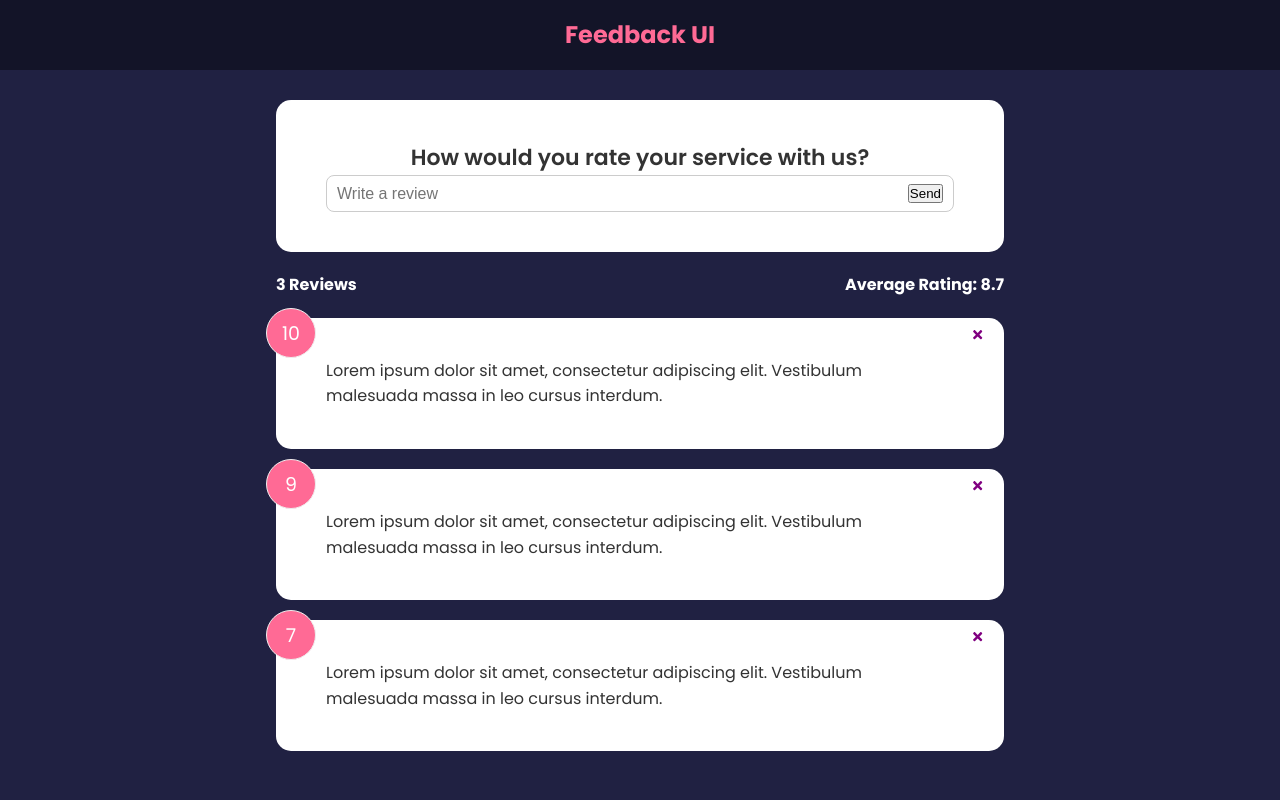
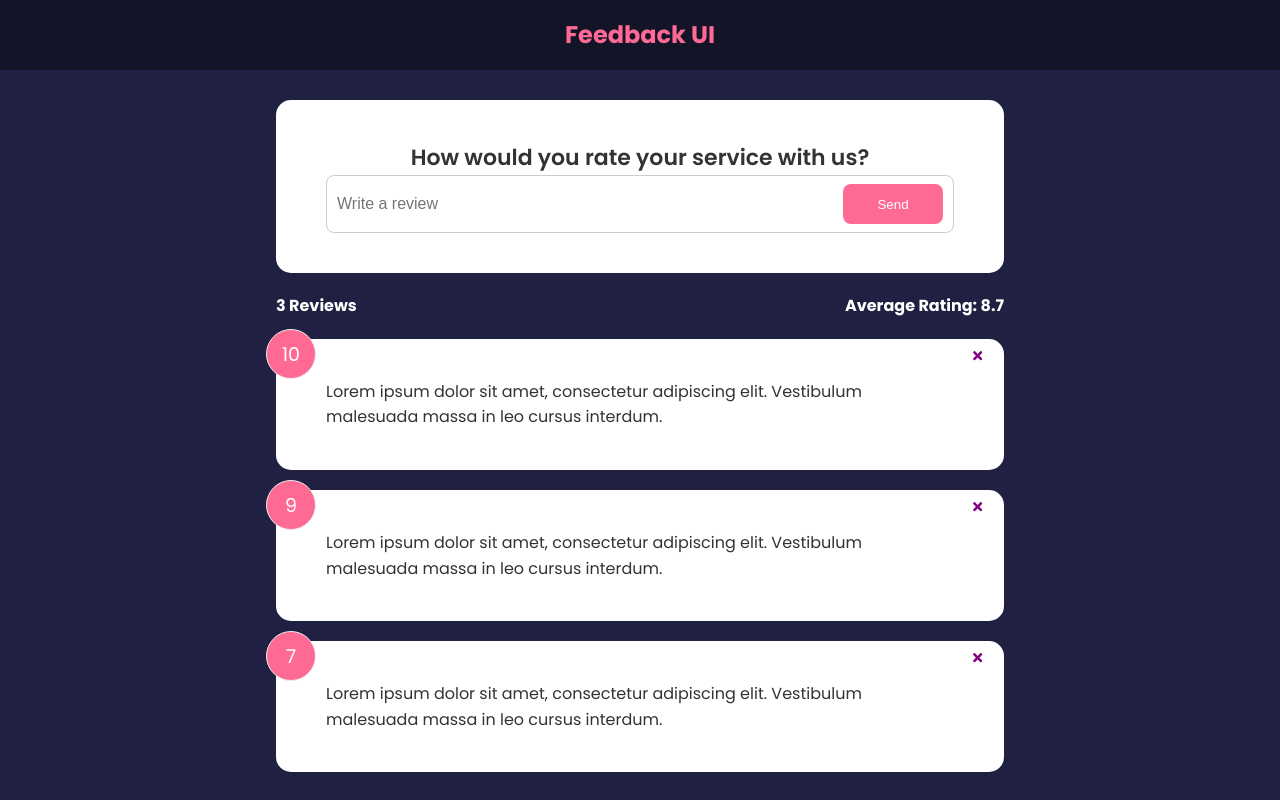
Before and after one commit to scdouble/react-feedback-app, a React (Create React App) app: page / in a window 1280 px wide. Built offline with nearby package versions, Linux system fonts and the light colour scheme.

Commit message:
Custom Button Component

```diff
--- a/src/components/FeedbackForm.jsx
+++ b/src/components/FeedbackForm.jsx
@@ -1,6 +1,7 @@
 import React from 'react';
 import Card from './shared/Card';
 import { useState } from 'react';
+import Button from './shared/Button';
 
 export default function FeedbackForm() {
   const [text, setText] = useState('');
@@ -20,7 +21,7 @@
             onChange={handleTextChange}
             value={text}
           />
-          <button type="submit">Send</button>
+          <Button type='submit' version='secondary'>Send</Button>
         </div>
       </form>
     </Card>
--- /dev/null
+++ b/src/components/shared/Button.jsx
@@ -0,0 +1,25 @@
+import React from 'react'
+import PropTypes from 'prop-types'
+
+function Button({ children, version, type,  isDisable }) {
+  return (
+    <button type={type} disabled={isDisable} className={`btn btn-${version}`}>
+      {children}
+    </button>
+  )
+}
+
+Button.defaultProps ={
+  version:'primary',
+  isDisable : false,
+  type: 'button'
+}
+
+Button.propTypes ={
+  children: PropTypes.node.isRequired,
+  version: PropTypes.string,
+  type: PropTypes.string,
+  isDisable: PropTypes.bool
+}
+
+export default Button
```
